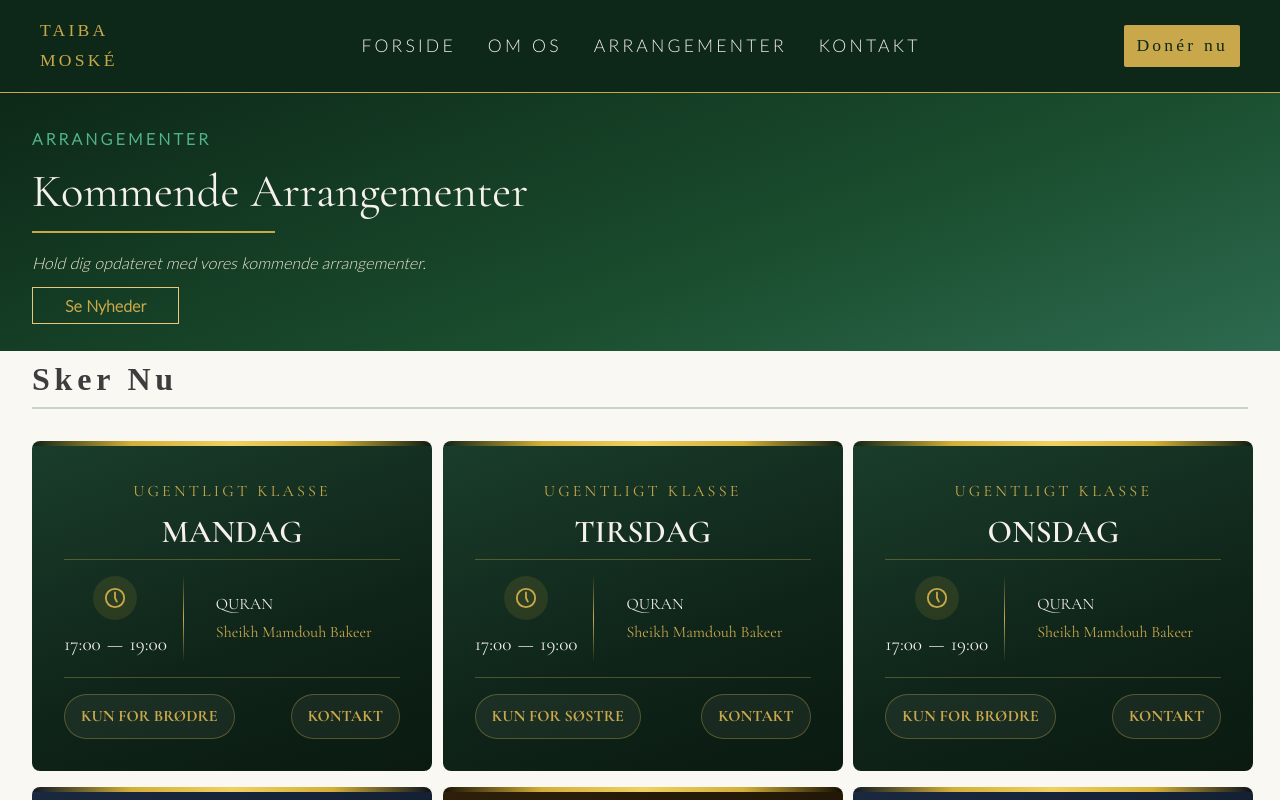
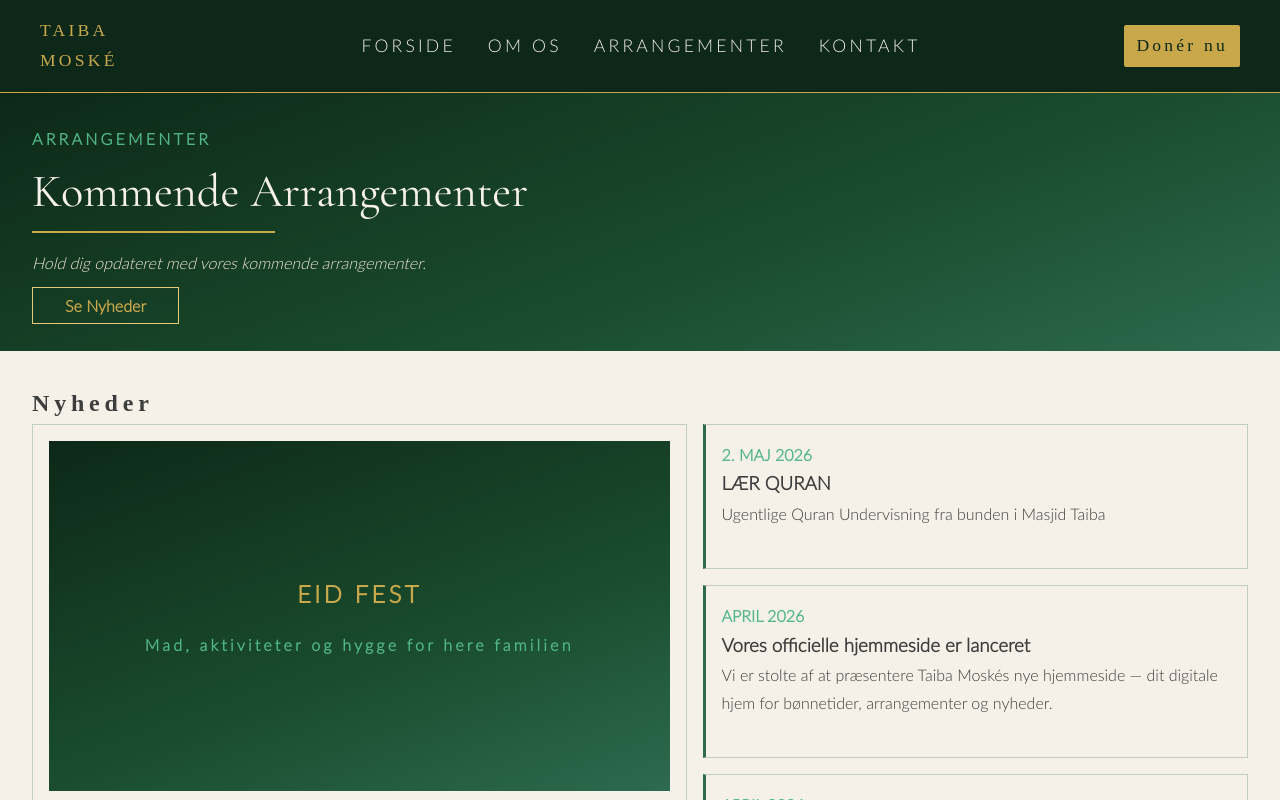
Before and after one commit to HamzaIbrahimi/Taiba, a SvelteKit app: page /arrangementer in a window 1280 px wide. Shown: the top 800 px of the page. Built offline with nearby package versions, Linux system fonts and the light colour scheme; a web font is replaced by a local one.

Commit message:
Remove events page for now

```diff
--- a/src/routes/arrangementer/+page.svelte
+++ b/src/routes/arrangementer/+page.svelte
@@ -22,7 +22,7 @@
 		<a href="#news" class="news">Se Nyheder</a>
 	</div>
 </div>
-<EventCardList />
+<!-- <EventCardList /> TODO: Remove for now, and make it into a table instead -->
 <div id="news">
 	<News />
 </div>
```
